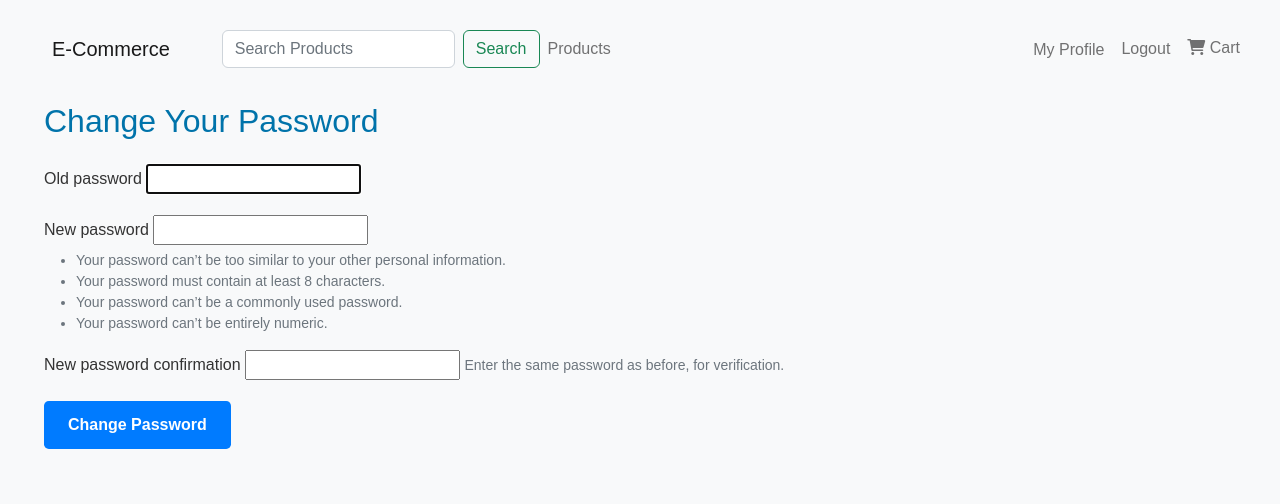
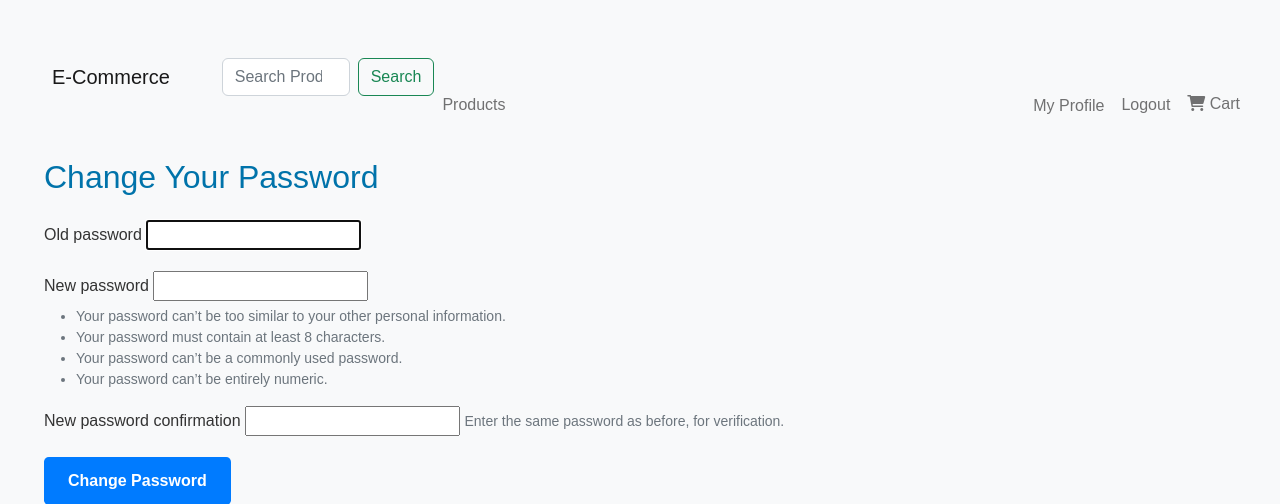
Before and after one commit to jeremyw0886/ecommerce_platform, a Django app: page /accounts/password_change/ in a window 1280 px wide. Shown: the top 504 px of the page. Run offline with Django 5.2, Linux system fonts and the light colour scheme; the visitor is signed in with stand-in values (Sample User, id 1); some libraries are stand-ins or nearby versions.

Commit message:
styling update

```diff
--- a/store/static/css/styles.css
+++ b/store/static/css/styles.css
@@ -417,6 +417,17 @@ a:hover {
   .container {
     max-width: 100%;
   }
+
+  .navbar .collapse.navbar-collapse {
+    margin-top: 3.5rem;
+    order: 4;
+    text-align: right;
+    width: 100%;
+  }
+
+  .logout {
+    text-align: right;
+  }
 }
 
 @media (max-width: 768px) {
@@ -475,6 +486,10 @@ a:hover {
     width: 100%;
   }
 
+  .logout {
+    text-align: right;
+  }
+
   .saved-btns a.btn {
     margin-bottom: 0;
     padding: 1rem;
```
